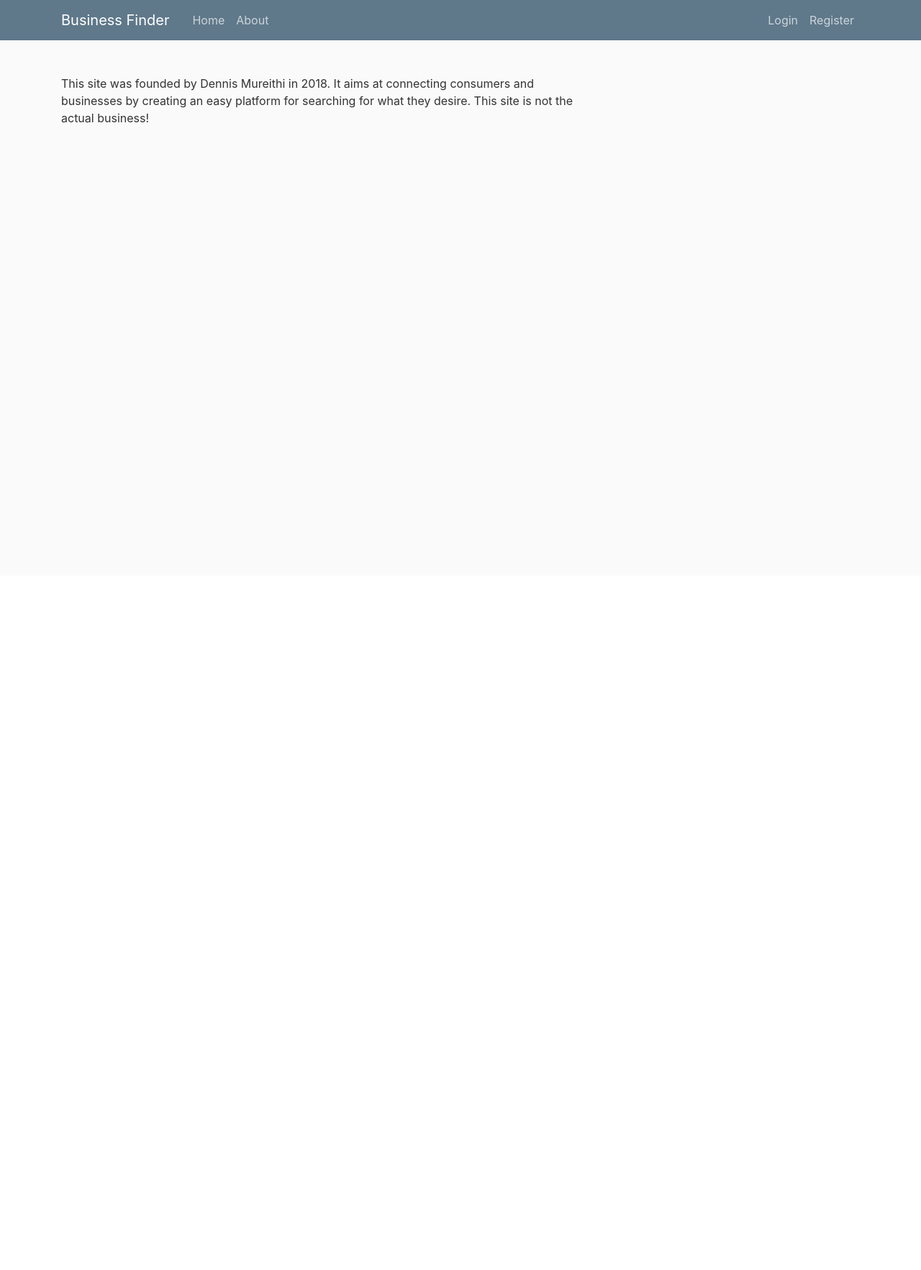
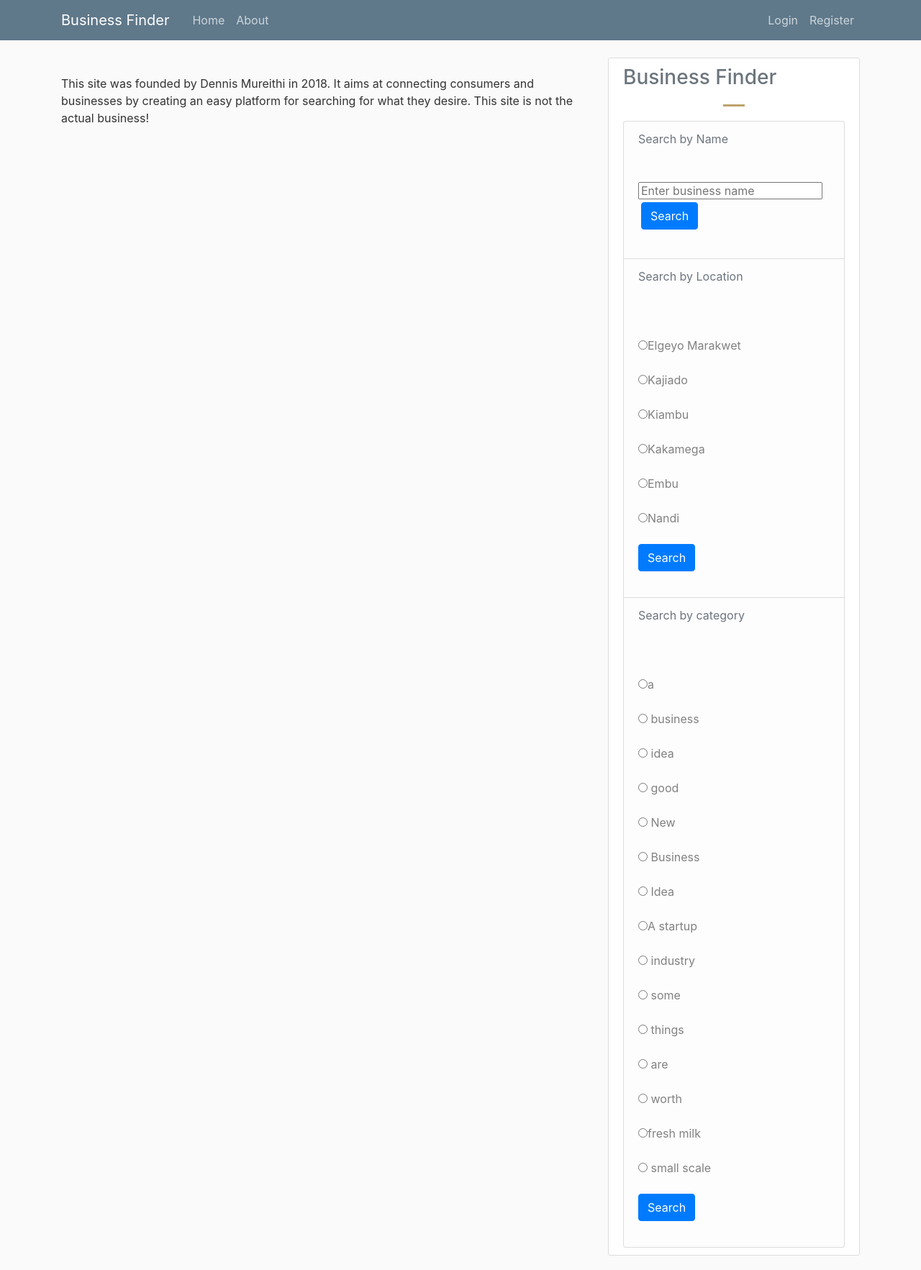
Before and after one commit to dennohtu/businessFinder, a Flask app: page /about in a window 1280 px wide. Shown: the whole page at 72% size. Before the commit the page ends 171 px from the top, so only its background shows below. Run offline with Flask 2, Linux system fonts and the light colour scheme; data comes from the database, SQL or seed files in the repository; both versions use the stored data as it was after the commit; some libraries are stand-ins or nearby versions; some web fonts are replaced.

Commit message:
Search functionality

```diff
--- a/app/forms.py
+++ b/app/forms.py
@@ -1,5 +1,5 @@
 from flask_wtf import FlaskForm
-from wtforms import StringField, PasswordField, SubmitField, BooleanField, TextAreaField, SelectField
+from wtforms import StringField, PasswordField, SubmitField, BooleanField, TextAreaField, SelectField, RadioField
 from flask_wtf.file import FileField, FileAllowed
 from wtforms.validators import DataRequired, Email, EqualTo, ValidationError
 from app.model import User, Business
@@ -123,3 +123,7 @@ class WriteReviewForm(FlaskForm):
         email = User.query.filter_by(email=email.data).first()
         if not email:
             raise ValidationError('Email address is not registered. Please register  to write review')
+
+##Search form
+class SearchForm(FlaskForm):
+    field = RadioField('Radio')
--- a/app/templates/about.html
+++ b/app/templates/about.html
@@ -4,3 +4,6 @@
         {{ app.body }}
     </div>
 {% endblock content %}
+{% block sidebar %}
+    {% include "sidebar.html" %}
+{% endblock sidebar %}
--- a/app/templates/account.html
+++ b/app/templates/account.html
@@ -56,3 +56,6 @@
         </form>
   </div>
 {% endblock content %}
+{% block sidebar %}
+    {% include "sidebar.html" %}
+{% endblock sidebar %}
--- a/app/templates/business_info.html
+++ b/app/templates/business_info.html
@@ -102,3 +102,6 @@
       </div>
 
 {% endblock content %}
+{% block sidebar %}
+    {% include "sidebar.html" %}
+{% endblock sidebar %}
--- a/app/templates/sidebar.html
+++ b/app/templates/sidebar.html
@@ -1,12 +1,38 @@
 <div class="col-md-4">
     <div class="content-section">
-        <h3>Our Sidebar</h3>
-        <p class='text-muted'>Sidebar
+        <h3 class="text-muted">Business Finder</h3>
         <ul class="list-group">
-            <li class="list-group-item list-group-item-light">Search by Location</li>
-            <li class="list-group-item list-group-item-light">Search by category</li>
-            <li class="list-group-item list-group-item-light">Search by name</li>
+            <li class="list-group-item list-group-item-light">
+                <div class="text-muted">Search by Name</div>
+                <radiogroup class="article-content">
+                    <form method="POST", action="{{ url_for('search', category='name') }}">
+                        <input type="search" name="search" placeholder="Enter business name">
+                        <input type="submit" class="btn btn-primary m-1" value="Search">
+                    </form>
+                </radiogroup>
+            </li>
+            <li class="list-group-item list-group-item-light">
+                <div class="text-muted">Search by Location</div>
+                <radiogroup class="article-content">
+                    <form method="POST", action="{{ url_for('search', category='location') }}">
+                        {% for location in locations %}
+                            <input type="radio" name="location" value="{{location}}">{{location}}
+                        {% endfor %}
+                        <input type="submit" class="btn btn-primary" value="Search">
+                    </form>
+                </radiogroup>
+            </li>
+            <li class="list-group-item list-group-item-light">
+                <div class="text-muted">Search by category</div>
+                <radiogroup class="article-content">
+                    <form method="POST", action="{{ url_for('search', category='category') }}">
+                        {% for category in categories %}
+                            <input type="radio" name="category" value="{{category}}">{{category}}
+                        {% endfor %}
+                        <input type="submit" class="btn btn-primary" value="Search">
+                    </form>
+                </radiogroup>
+            </li>
         </ul>
-        </p>
     </div>
 </div>
--- a/app/templates/signin.html
+++ b/app/templates/signin.html
@@ -51,3 +51,6 @@
         </small>
     </div>
 {% endblock content %}
+{% block sidebar %}
+    {% include "sidebar.html" %}
+{% endblock sidebar %}
--- a/app/templates/signup.html
+++ b/app/templates/signup.html
@@ -71,3 +71,6 @@
         </small>
     </div>
 {% endblock content %}
+{% block sidebar %}
+    {% include "sidebar.html" %}
+{% endblock sidebar %}
--- a/app/views.py
+++ b/app/views.py
@@ -1,7 +1,7 @@
 import os ##Save image to disk
 import secrets #Give image random name
 from PIL import Image ##Resize image
-from flask import render_template, url_for, flash, redirect, request, abort
+from flask import render_template, url_for, flash, redirect, request, abort, request
 from app import app, db, bcrypt
 #Using FlaskForm to create forms...makes work much easier to do and maintain
 from .forms import RegistrationForm, LoginForm, RegBusinessForm, UpdateAccountForm, CompleteBusinessProfile, WriteReviewForm
@@ -28,7 +28,7 @@ def about():
         "title":"About us",
         "body" : body
     }
-    return render_template('about.html', app=app)
+    return render_template('about.html', app=app, locations=locAndCat()[1], categories=locAndCat()[0])
 
 ##Register user endpoint
 @app.route("/signup", methods=['GET', 'POST'])
@@ -334,3 +334,59 @@ def updateReview(rev_id, action):
         return redirect(url_for('business', biz_id=rev_data.business_id))
     elif action == 'update':
         return redirect(url_for('review', biz_id=rev_data.business_id, rev_id=rev_id))
+
+###Return location and categories to display on the sidebar
+def locAndCat():
+    locations = Location.query.all()
+    categories = Category.query.all()
+    ##Append categories to a list
+    cat_list = []
+    for category in categories:
+        if category.category not in cat_list:
+            cat_list.append(category.category)
+    ##append counties to a list
+    loc_list = []
+    for location in locations:
+        if location.county not in loc_list:
+            loc_list.append(location.county)
+    return [cat_list, loc_list]
+
+##Search businesses by name/category/location
+@app.route("/business/search/<category>", methods=["POST"])
+def search(category):
+    app = {
+        "title":"Search",
+        "heading": "Search Results"
+    }
+    businesses = searchItem(category)
+    return render_template('index.html', app=app, data=businesses)
+
+##Private method that returns a list of businesses
+def searchItem(category):
+    businesses = []
+    if category == 'location':
+        county = request.form["location"]
+        print(county)
+        #Get all locations with the county
+        locations = Location.query.filter_by(county=county).all()
+        biz_ids = []
+        for location in locations:
+            biz_ids.append(location.business_id)
+        ##Get businesses by id and append to list
+        for id in biz_ids:
+            businesses.append(Business.query.get(id))
+    elif category == 'category':
+        category = request.form['category']
+        #Get all categories that match
+        categories = Category.query.filter_by(category=category).all()
+        biz_ids = []
+        for cat in categories:
+            biz_ids.append(cat.business_id)
+        ##Get businesses by ids
+        for id in biz_ids:
+            businesses.append(Business.query.get(id))
+    elif category == 'name':
+        name = request.form['search']
+        #search businesses by name
+        return Business.query.filter_by(name=name).all()
+    return businesses
```
Also changed, not shown: test/app_test.py (+18 -0 lines), app/test.db.
